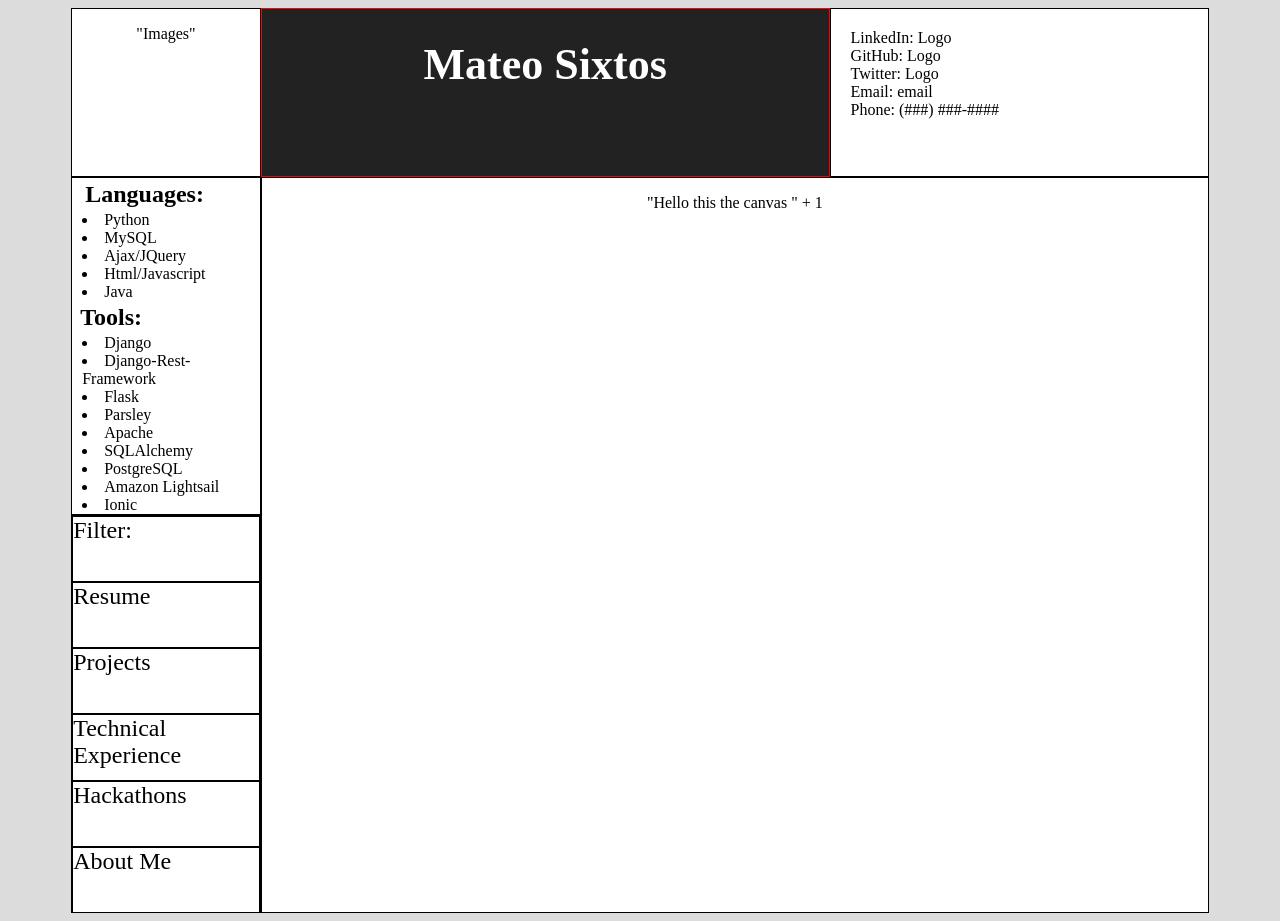
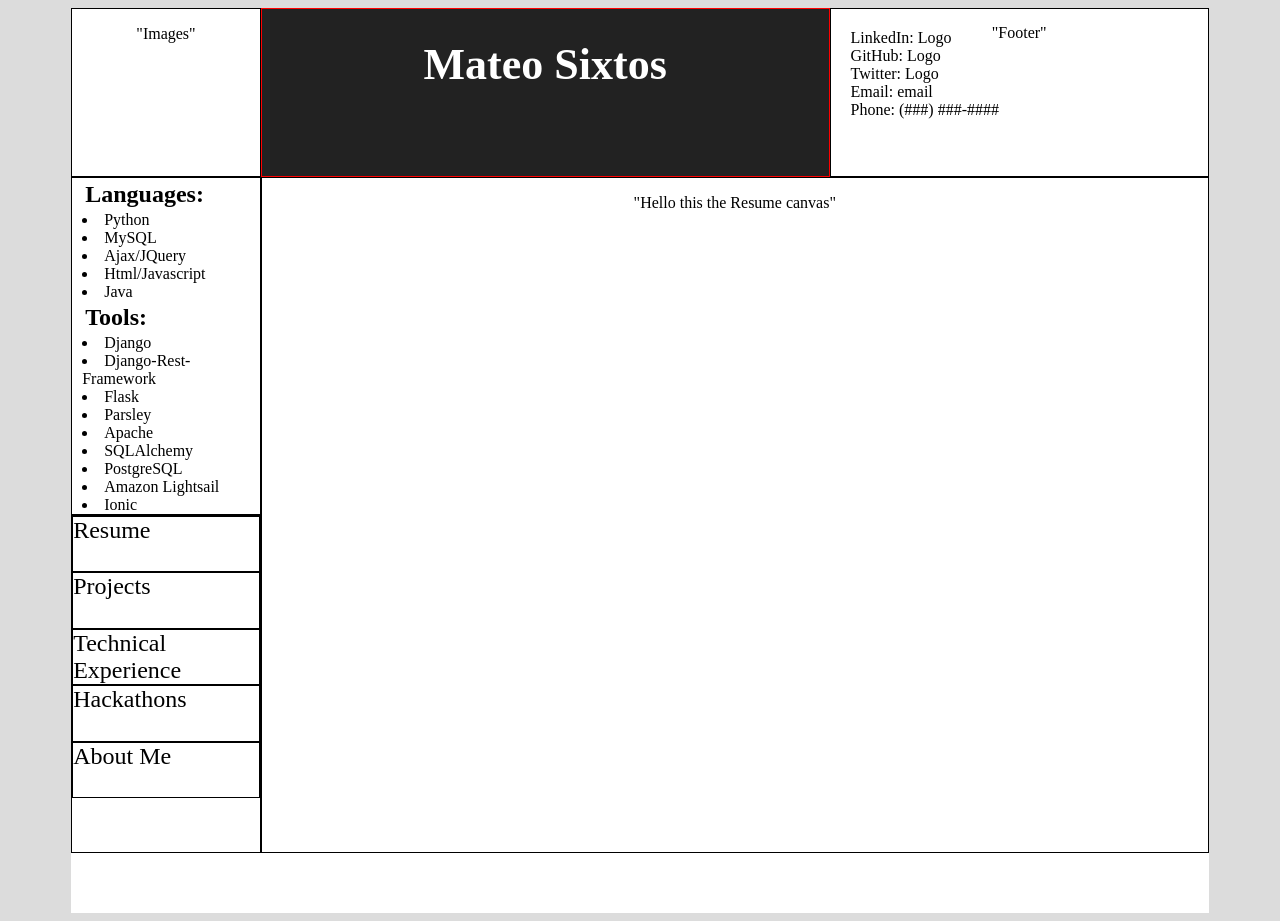
Before and after one commit to sixtosMateo/SixtosProfile, a React (Create React App) app: page / in a window 1280 px wide. Built offline with nearby package versions, Linux system fonts and the light colour scheme.

Commit message:
change canvas based on filter click

```diff
--- a/src/App.css
+++ b/src/App.css
@@ -19,7 +19,7 @@
       "s c c c c c"
       "f c c c c c"
       "f c c c c c"
-      "f c c c c c";
+      "e e e e e e";
 
 }
 
@@ -28,6 +28,9 @@
 .image-canvas, .contact-info{
   border: 1px solid;
 
+}
+.footer{
+  grid-area: o;
 }
 
 .contact-info{
--- a/src/App.js
+++ b/src/App.js
@@ -6,6 +6,7 @@ import SkillList from './components/SkillList'
 import FilterList from './components/FilterList'
 import ImageCanvas from './components/ImageCanvas'
 import ContactInfo from './components/ContactInfo'
+import Footer from './components/Footer'
 
 
 
@@ -13,28 +14,26 @@ class App extends Component {
     constructor(){
       super()
         this.state ={
-          filter: 1
+          filter: 0
         }
         this.setFilter = this.setFilter.bind(this)
       }
 
     setFilter(filter){
-      this.setState({filter:filter})
+      this.setState({filter})
 
     }
-
-
-
 
     render() {
       return (
         <div className="app">
           <ProfileHeader/>
-          <FilterCanvas filterId={this.state.filter}/>
+          <FilterCanvas filter={this.state.filter}/>
           <SkillList/>
           <FilterList setFilter={this.setFilter}/>
           <ImageCanvas/>
           <ContactInfo/>
+          <Footer/>
         </div>
       );
     }
--- a/src/components/FilterCanvas.js
+++ b/src/components/FilterCanvas.js
@@ -1,13 +1,20 @@
 import React from 'react'
+import About from './filterComponents/About'
+import Experience from './filterComponents/Experience'
+import Hackathon from './filterComponents/Hackathon'
+import Project from './filterComponents/Project'
+import Resume from './filterComponents/Resume'
 
-
+  // const filters = [ <Resume/>, <Project/>, <Experience/>, <Hackathon/>, <About/> ];
+  // filters[{this.props.filter}]
 class FilterCanvas extends React.Component{
   render(){
+    const filters = [ <Resume/>, <Project/>, <Experience/>, <Hackathon/>, <About/> ];
     return (
       <div className="filter-canvas">
-        <p>"Hello this the canvas " + {this.props.filterId}</p>
+        {filters[this.props.filter]}
+       </div>
 
-      </div>
     )
   }
 }
--- a/src/components/FilterList.js
+++ b/src/components/FilterList.js
@@ -4,7 +4,7 @@ import React from 'react'
 class FilterList extends React.Component{
 
   render(){
-    const filters = [ 'Filter:', 'Resume', 'Projects', 'Technical Experience', 'Hackathons', 'About Me' ];
+    const filters = [ 'Resume', 'Projects', 'Technical Experience', 'Hackathons', 'About Me' ];
     return (
       <div className="filter-list">
 
--- /dev/null
+++ b/src/components/Footer.js
@@ -0,0 +1,14 @@
+import React from 'react'
+
+
+class Footer extends React.Component{
+  render(){
+    return (
+      <div className="footer">
+        <p>"Footer"</p>
+      </div>
+    )
+  }
+}
+
+export default Footer
--- a/src/components/SkillList.js
+++ b/src/components/SkillList.js
@@ -12,26 +12,18 @@ class SkillList extends React.Component{
           {skills.map( (skill, index)=>{
             return(
               <li key={index} className={"language-" + skill}>
-
-                <a
-                /*user clicks room triggers app's subscribeToRoom base on the room id that was click inverse work flow*/
-                  onClick={() => window.alert(skill + " "+ index)}>
                   {skill}
-                </a>
               </li>)
           })}
         </div>
+
+
+          <div className="tool-list">
           <h2>Tools:</h2>
-          <div className="tool-list">
           {tools.map((tool, index)=>{
             return(
               <li key={index} className={"tool-" + tool}>
-
-                <a
-                /*user clicks room triggers app's subscribeToRoom base on the room id that was click inverse work flow*/
-                  onClick={() => window.alert(tool + " "+ index)}>
                   {tool}
-                </a>
               </li>)
           })}
         </div>
```
